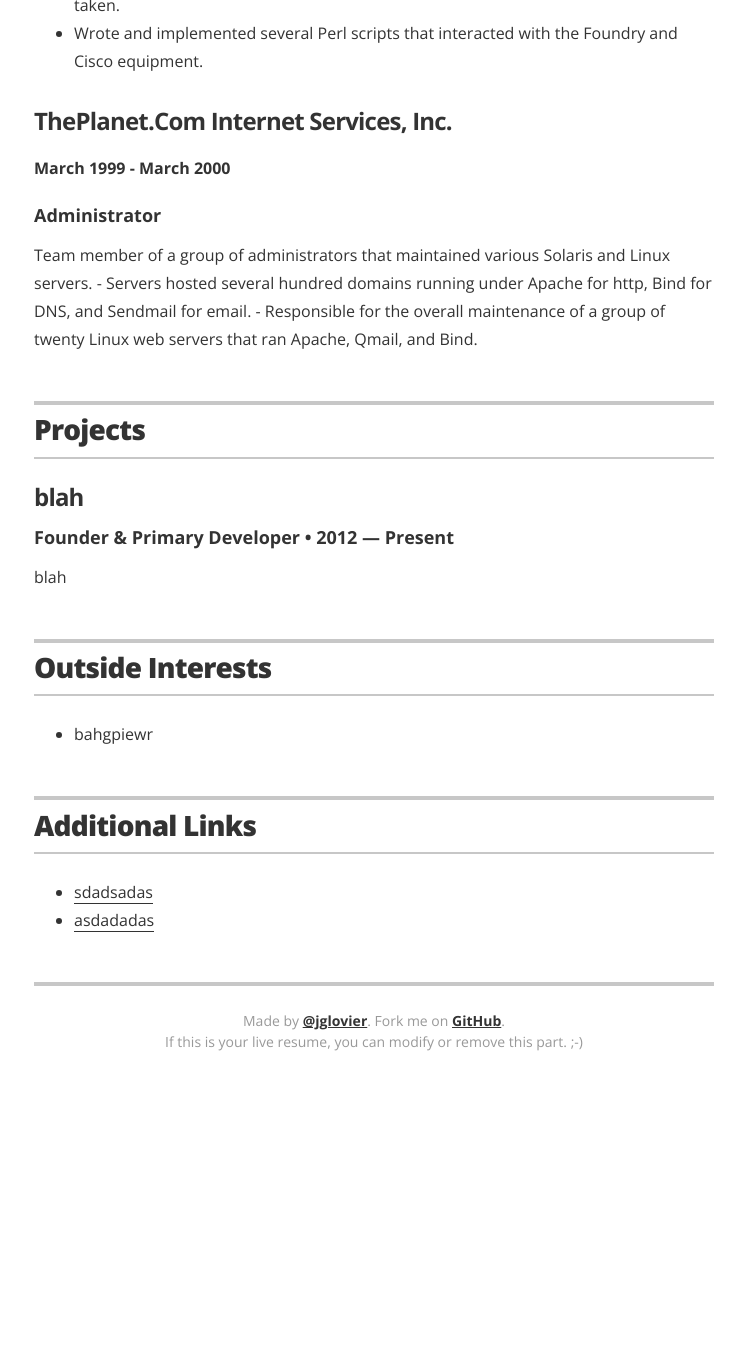
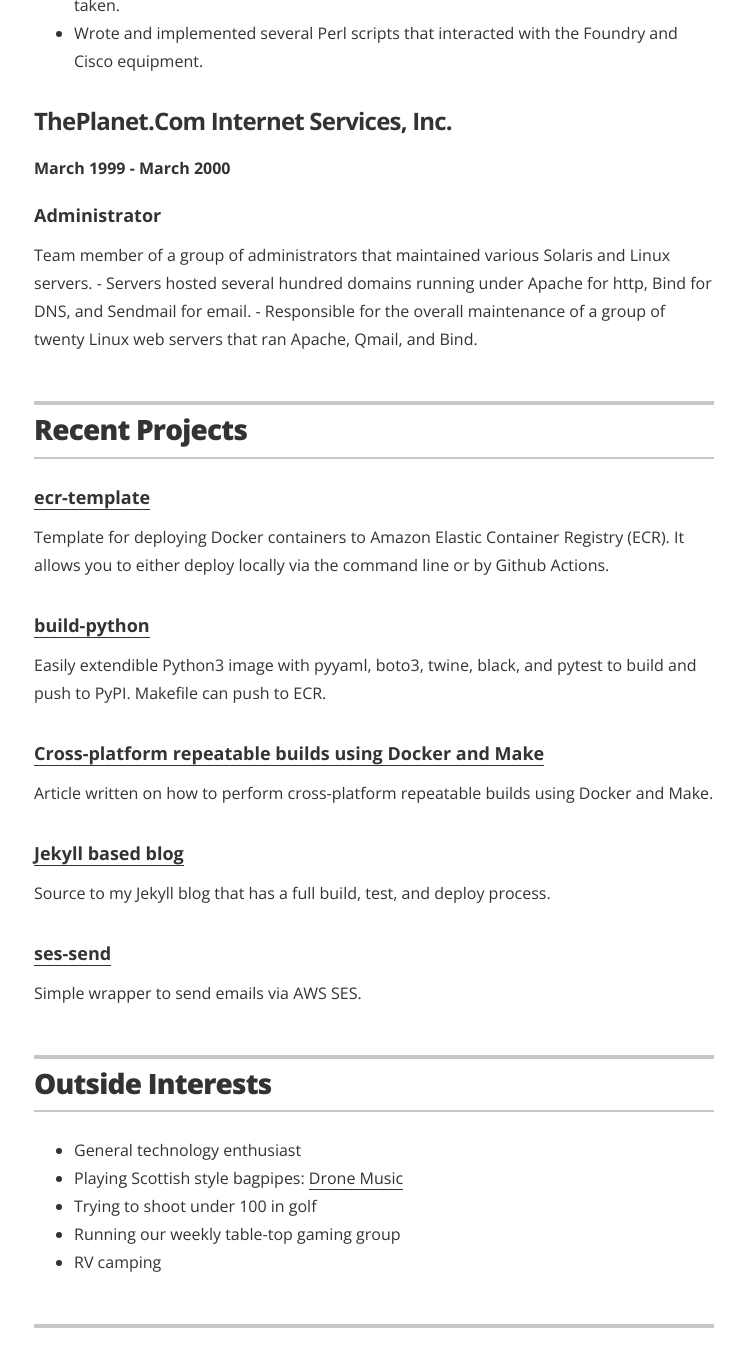
Before and after one commit to replicant0wnz/resume, a Jekyll site: the page built from index.html, in a window 1280 px wide and 1400 px high, scrolled down 5124 px. Shown: the top 1367 px of the window, without its empty margins (266-1011 px from the left). Built offline with Jekyll 4.4.1, drawn with Linux system fonts in a browser that asks for light colours; before the commit the page ends 6224 px from its top, so only the background shows below that.

Commit message:
Finished all hopefully

```diff
--- a/_config.yml
+++ b/_config.yml
@@ -38,7 +38,7 @@
 resume_section_projects:        true
 resume_section_skills:          false
 resume_section_recognition:     false
-resume_section_links:           true
+resume_section_links:           false
 resume_section_associations:    false
 resume_section_interests:       true
 
--- a/_data/interests.yml
+++ b/_data/interests.yml
@@ -1,2 +1,6 @@
 # Interests
-- description: bahgpiewr
+- description: General technology enthusiast
+- description: "Playing Scottish style bagpipes: <a href=https://dronemusic.co>Drone Music</a>"
+- description: Trying to shoot under 100 in golf
+- description: Running our weekly table-top gaming group
+- description: RV camping
--- a/_data/projects.yml
+++ b/_data/projects.yml
@@ -1,5 +1,19 @@
-- project: blah
-  role: Founder & Primary Developer
-  duration: 2012 &mdash; Present
-  # url: "#"
-  description: blah
+- project: ecr-template
+  url: "https://github.com/replicant0wnz/ecr-template"
+  description: Template for deploying Docker containers to Amazon Elastic Container Registry (ECR). It allows you to either deploy locally via the command line or by Github Actions.
+
+- project: build-python
+  url: "https://github.com/replicant0wnz/build-python"
+  description: Easily extendible Python3 image with pyyaml, boto3, twine, black, and pytest to build and push to PyPI. Makefile can push to ECR.
+
+- project: Cross-platform repeatable builds using Docker and Make
+  url: "https://www.dronemusic.co/blog/cross-platform-repeatable-builds-using-docker.html"
+  description: Article written on how to perform cross-platform repeatable builds using Docker and Make.
+
+- project: Jekyll based blog
+  url: "https://github.com/replicant0wnz/blog"
+  description: Source to my Jekyll blog that has a full build, test, and deploy process.
+
+- project: ses-send
+  url: "https://github.com/replicant0wnz/ses-send"
+  description: Simple wrapper to send emails via AWS SES.
--- a/_layouts/resume.html
+++ b/_layouts/resume.html
@@ -110,14 +110,13 @@
       <!-- begin Projects -->
       <section class="content-section">
         <header class="section-header">
-          <h2>Projects</h2>
+          <h2>Recent Projects</h2>
         </header>
 
         {% for project in site.data.projects %}
         <div class="resume-item" itemscope itemtype="http://schema.org/CreativeWork">
           <meta itemprop="creator" content="{{ site.resume_name }}" itemtype="http://schema.org/Person" />
-          <h3 class="resume-item-title" itemprop="name">{% if project.url %}<a href="{{ project.url }}" itemprop="url">{{ project.project }}</a>{% else %}{{ project.project }}{% endif %}</h3>
-          <h4 class="resume-item-details" itemprop="description">{{ project.role }}  &bull; {{ project.duration }}</h4>
+          <h4 class="resume-item-details" itemprop="name">{% if project.url %}<a href="{{ project.url }}" itemprop="url">{{ project.project }}</a>{% else %}{{ project.project }}{% endif %}</h4>
           <p class="resume-item-copy">{{ project.description }}</p>
         </div>
         {% endfor %}
@@ -241,8 +240,6 @@
       {% endif %}
 
       <footer class="page-footer">
-        <p class="footer-line">Made by <a href="http://twitter.com/jglovier">@jglovier</a>. Fork me on <a href="https://github.com/jglovier/resume-template">GitHub</a>.</p>
-        <p class="footer-line">If this is your live resume, you can modify or remove this part. ;-)</p>
       </footer>
 
     </div>
```
Also changed, not shown: README.md.
